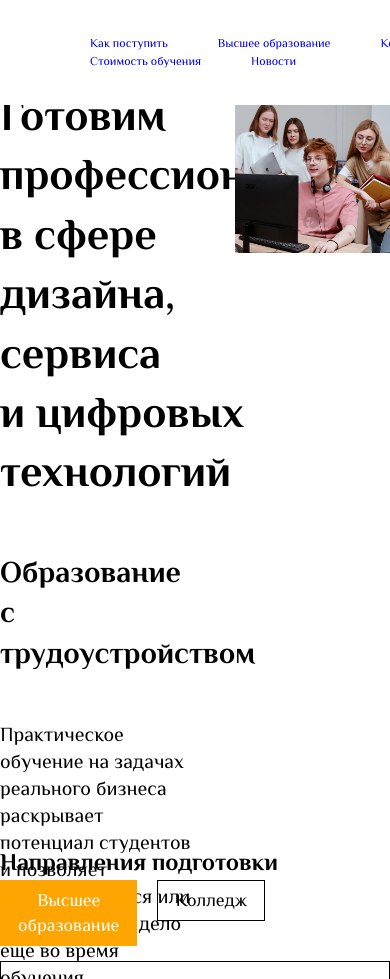
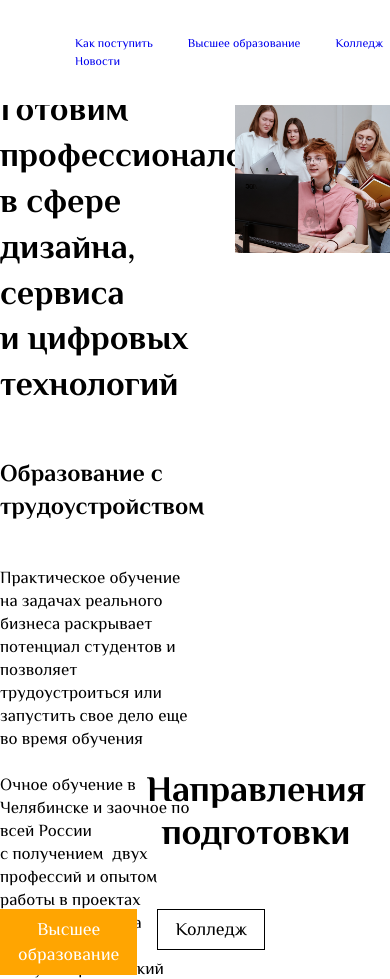
Before and after one commit to Vlad19982602/aMidis, a website with bundled scripts: page src/index.html in a window 390 px wide. Shown: the part 67-1046 px from the top of the page. Built offline with nearby package versions, Linux system fonts and the light colour scheme.

Commit message:
dealt with media quaries

```diff
--- a/src/sass/sections/slider-main/_slider-main.scss
+++ b/src/sass/sections/slider-main/_slider-main.scss
@@ -4,7 +4,7 @@
 .slider-main {
     /* width: calc(100% + 40px); */
     height: 680px;
-    margin-bottom: 100px;
+    margin-bottom: 20px;
 }
 
 .slider__container {
@@ -64,3 +64,23 @@
     font-family: object-fit\:cover;
     object-fit: cover;
 }
+
+@media screen and (max-width: 1200px) {
+	.header-main-menu__item {
+		margin-left: 35px;
+	}
+	.header-main-menu__contacts {
+		margin-left: 100px;
+	}
+	.slider-main {
+        &__sub_title {
+            font-size: 24px;
+        }
+		&__title {
+			font-size: 34px;
+		}
+        &__text-block-top {
+            font-size: 17px;
+        }
+	}
+}
--- a/src/sass/sections/variables/_content.scss
+++ b/src/sass/sections/variables/_content.scss
@@ -65,6 +65,15 @@
     font-size: 30px;
     margin-top: auto;
     margin-bottom: auto;
+}
+
+.edu22-title-container {
+    font-weight: 700;
+    font-size: 36px;
+    line-height: 1.2;
+    text-align: center;
+    margin-left: 122px;
+    margin-bottom: 50px;
 }
 
 .edu22-container-inner {
--- a/src/sass/style.scss
+++ b/src/sass/style.scss
@@ -1,4 +1,4 @@
-@import 'media';
+//@import 'media';
 
 @import 'base/variables';
 @import 'base/anim';
```
Also changed, not shown: src/css/style.min.css, 1 other file.
